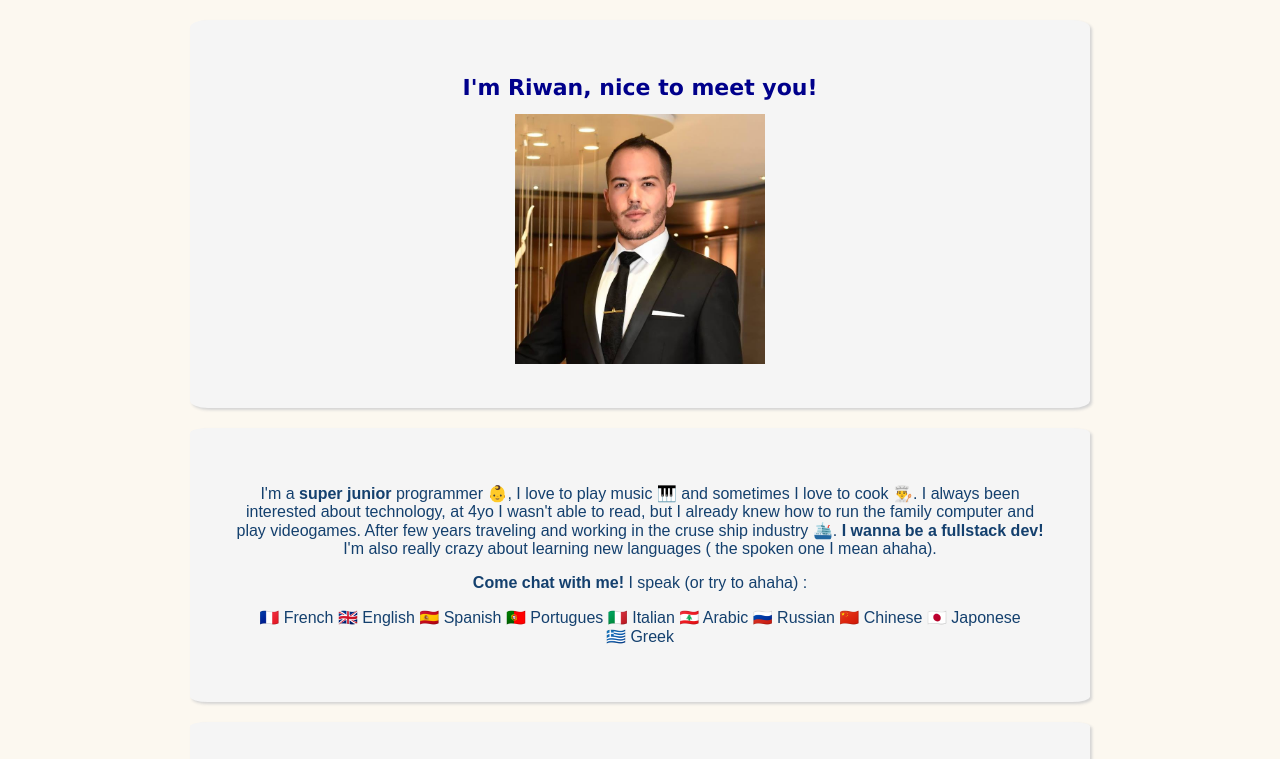
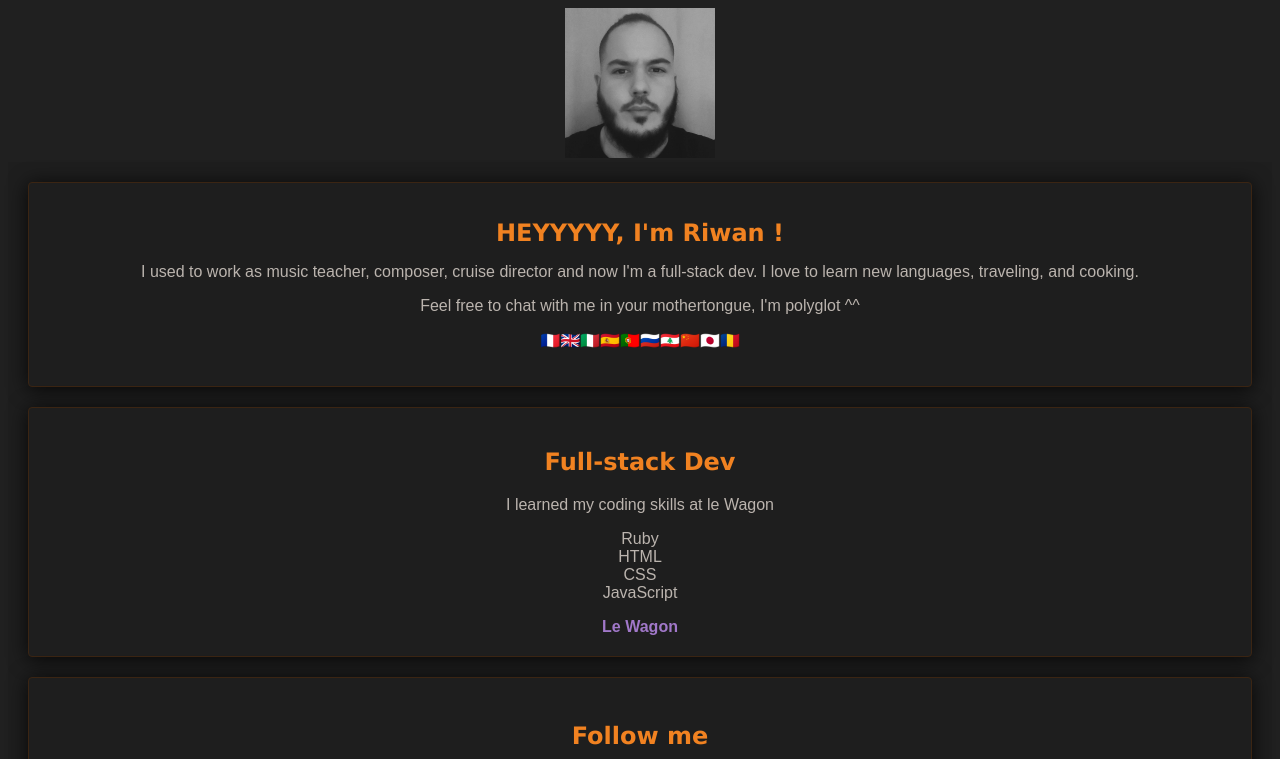
Before and after one commit to Riwibou/profile, a plain HTML site: page index.html in a window 1280 px wide. Shown: the top 759 px of the page. Drawn offline with Linux system fonts and the light colour scheme.

Commit message:
my profile page

```diff
--- a/index.html
+++ b/index.html
@@ -1,60 +1,45 @@
 <!DOCTYPE html>
 <html lang="en">
   <head>
+    <link rel="stylesheet" href="https://use.fontawesome.com/releases/v6.1.2/css/all.css">
     <link rel="stylesheet" href="style.css">
-  <link rel="stylesheet" href="https://use.fontawesome.com/releases/v6.1.2/css/all.css">
     <meta name="viewport" content="width=device-width, initial-scale=1">
     <meta charset="UTF-8">
     <meta http-equiv="X-UA-Compatible" content="IE=edge">
-  <meta name="My profil" content="width=device-width, initial-scale=1.0">
-  <title>My profil</title>
+    <meta name="viewport" content="width=device-width, initial-scale=1.0">
+    <title>MY profile</title>
   </head>
-
   <body>
-  <div class="container">
-
-    <div class="boxes">
-      <h1> I'm Riwan, nice to meet you!</h1>
-      <img src="images/riwan_onboard.JPEG" width="250px"alt="Riwan Bououli">
+    <img id="avatar" src="images/riwan.jpg" alt="Riwan picture" width="150px">
+    <div id="container">
+      <div class="card">
+        <h1>HEYYYYY, I'm Riwan ! </h1>
+        <p>I used to work as music teacher, composer, cruise director and now I'm a full-stack dev. I love to learn new languages, traveling, and cooking.</p>
+        <p>Feel free to chat with me in your mothertongue, I'm polyglot ^^</p>
+        <p>🇫🇷🇬🇧🇮🇹🇪🇸🇵🇹🇷🇺🇱🇧🇨🇳🇯🇵🇷🇴</p>
       </div>
-
-    <div class="boxes">
-      <p class="text-justify">
-        I'm a <strong>super junior</strong> programmer 👶, I love to play music 🎹 and sometimes I love to cook 👨‍🍳.
-        I always been interested about technology, at 4yo I wasn't able to read, but I already knew how to run the family computer and play videogames. After few years traveling and working in the cruse ship industry 🛳️. <strong>I wanna be a fullstack dev!</strong>
-        I'm also really crazy about learning new languages ( the spoken one I mean ahaha).
-      </p>
-      <p class="text-justify"><strong>Come chat with me!</strong> I speak (or try to ahaha) :</p>
-      <ul class="list-inline">
-        <li>🇫🇷 French</li>
-        <li>🇬🇧 English</li>
-        <li>🇪🇸 Spanish</li>
-        <li>🇵🇹 Portugues</li>
-        <li>🇮🇹 Italian</li>
-        <li>🇱🇧 Arabic</li>
-        <li>🇷🇺 Russian</li>
-        <li>🇨🇳 Chinese</li>
-        <li>🇯🇵 Japonese</li>
-        <li>🇬🇷 Greek</li>
+      <div class="card">
+        <h2>Full-stack Dev</h2>
+        <p>I learned my coding skills at le Wagon</p>
+        <ul>
+          <li>Ruby</li>
+          <li>HTML</li>
+          <li>CSS</li>
+          <li>JavaScript</li>
         </ul>
-
+        <a href="https://www.lewagon.com" target="_blank">
+          <strong>Le Wagon</strong>
+        </a>
       </div>
-
-    <div class="boxes" id="footer">
-      <a href="https://www.lewagon.com" target="_blank">Discover Le Wagon</a>
-      <h2>Follow me</h2>
+      <div class="card">
+        <h3>Follow me</h3>
+        <div id="list-inline">
           <ul>
-        <li>
-          <a href="#">
-            <i class="fab fa-facebook-f"></i>
-          </a>
-        </li>
-        <li>
-          <a href="#">
-            <i class="fab fa-linkedin-in"></i>
-          </a>
-        </li>
+            <li><a href="https://github.com/Riwibou" target="_blank"><i class="fa-brands fa-square-github"></i></a></li>
+            <li><a href="https://www.twitter.com" target="_blank"><i class="fa-brands fa-twitter"></i></a></li>
+            <li><a href="https://www.medium.com" target="_blank"><i class="fa-brands fa-medium"></i></a></li>
           </ul>
+        </div>
       </div>
     </div>
   </body>
--- a/style.css
+++ b/style.css
@@ -1,63 +1,64 @@
-h1 {
-  color: darkblue;
-  font-size: 22px;
-  font-family: Verdana, Geneva, Tahoma, sans-serif;
+a {
+  color:#a178c9;
+  text-decoration: none;
 }
-
-p, ul {
-  color:rgb(20, 64, 110);
+body {
+  text-align: center;
+  background-color: #1e1e1efc;
+  color: #bbb4ae;
   font-family: Arial, Helvetica, sans-serif;
 }
 
-h2{
-  color: blueviolet;
+h1,h2,h3 {
+  font-family: Verdana, Geneva, Tahoma, sans-serif;
+  font-size: 24px;
+  color: #f18221;
 }
 
-body{
-  background-color: rgb(252, 248, 240);
+ul {
+  list-style: none;
+  padding-left: 0;
 }
 
-.container{
-  text-align: center;
-  width: 900px;
-  margin: 0 auto;
+.card {
+  padding: 30px;
+  border: 1px solid #3b2513;
+  border-radius: 4px;
+  padding: 20px;
+  background-color: #1e1e1e;
+  box-shadow: 0 2px 20px rgb(0 0 0 / 80%);
+  margin-bottom: 20px;
 }
 
-.boxes {
-  border-radius: 2%;
-  background: whitesmoke;
-  padding: 40px;
-  box-shadow: 2px 2px 3px lightgray;
-  margin: 20px 0px;
+#container {
+  text-align: center;
+  padding: 20px;
+  background-color: #1e1e1e;
 }
 
-.list-inline,
-#footer ul {
-  list-style: none;
-  padding-left: 0px;
+#list-inline > li {
+  display: inline-block;
+  padding: 0px 20px;
 }
 
-.list-inline li {
-  display: inline-block;
+#avatar {
+  width: 150px;
+  height: 150px;
+  object-fit: cover;
 }
-
-
 @media (max-width: 960px) {
-  /* For a screen < 960px, this CSS will be read */
   .container {
     width: 700px;
   }
 }
 
 @media (max-width: 720px) {
-  /* For a screen < 720px, this CSS will be read */
   .container {
     width: 500px;
   }
 }
 
 @media (max-width: 540px) {
-  /* For a screen < 540px, this CSS will be read */
   .container {
     width: 300px;
   }
```
Also changed, not shown: images/Riwan.jpg (added). Lines whose indentation alone changed are shown as unchanged.
